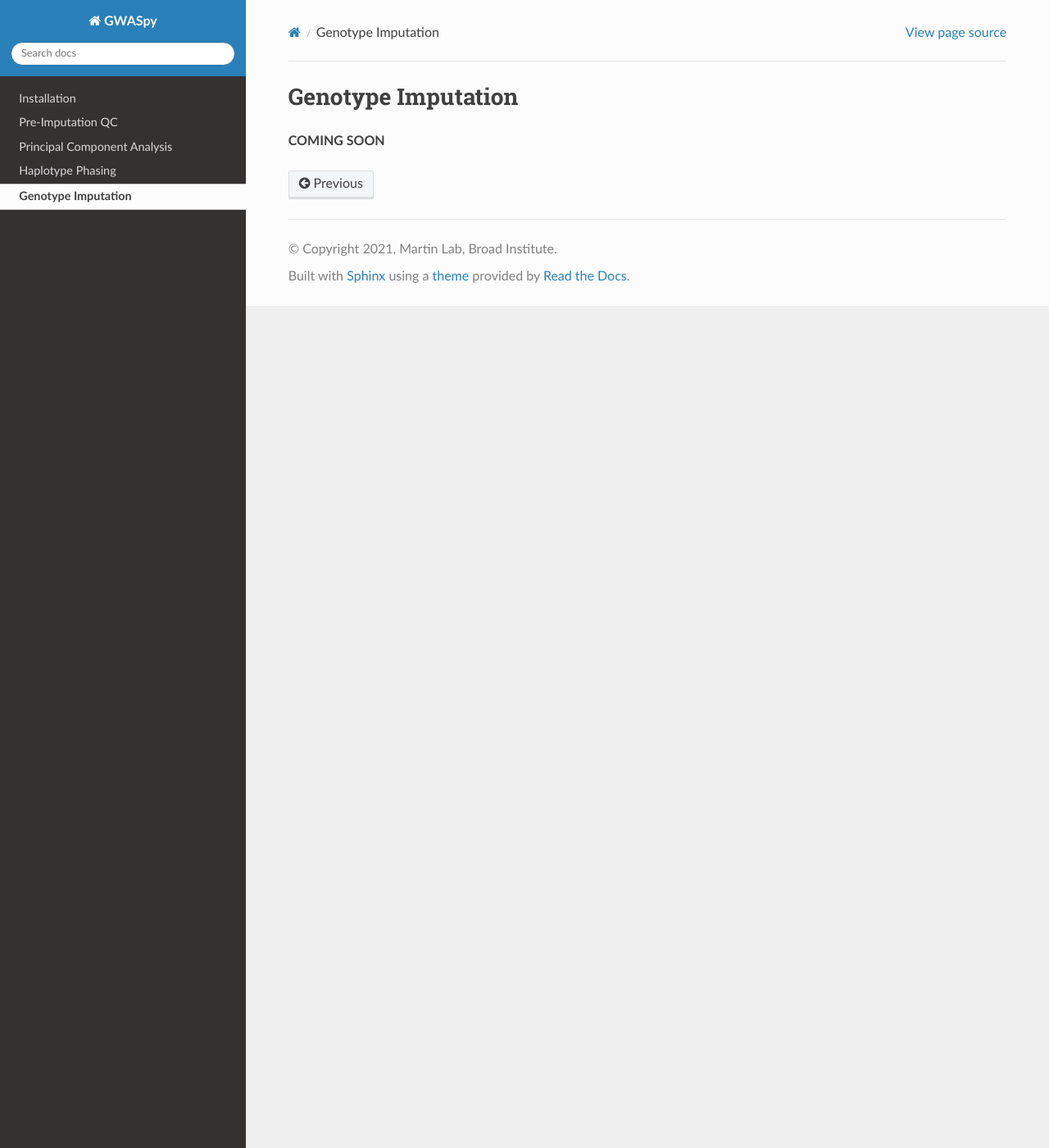
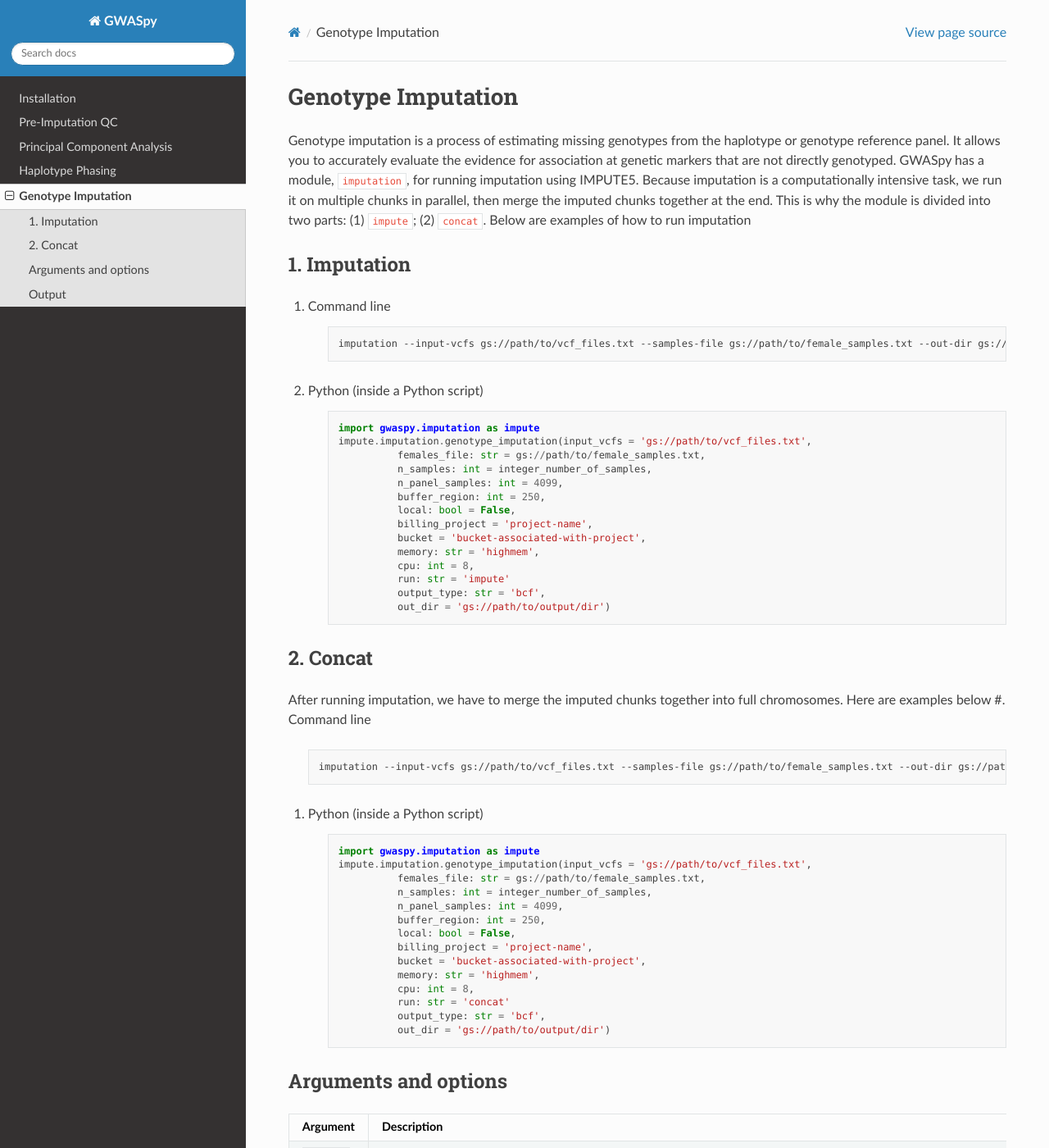
Before and after one commit to atgu/GWASpy, a Sphinx documentation site: the page built from docs/imputation.rst, in a window 1280 px wide and 1400 px high. Shown: the whole window at 82% size. Built offline with Sphinx 7.4.7 and the Read the Docs theme 2.0.0, drawn with Linux system fonts in a browser that asks for light colours; some of the changed text lies outside the part shown.

Commit message:
updated imputation section

```diff
--- a/docs/imputation.rst
+++ b/docs/imputation.rst
@@ -4,4 +4,107 @@
 Genotype Imputation
 ===================
 
-**COMING SOON**
+Genotype imputation is a process of estimating missing genotypes from the haplotype or genotype reference panel. It
+allows you to accurately evaluate the evidence for association at genetic markers that are not directly genotyped.
+GWASpy has a module, :code:`imputation`, for running imputation using IMPUTE5. Because imputation is a computationally
+intensive task, we run it on multiple chunks in parallel, then merge the imputed chunks together at the end. This is why
+the module is divided into two parts: (1) :code:`impute`; (2) :code:`concat`. Below are examples of how to run imputation
+
+1. Imputation
+#############
+#. Command line
+
+    .. code-block:: sh
+
+        imputation --input-vcfs gs://path/to/vcf_files.txt --samples-file gs://path/to/female_samples.txt --out-dir gs://path/to/output/dir --billing-project project-name --bucket bucket-associated-with-project --run impute --n-samples integer_number_of_samples
+
+#. Python (inside a Python script)
+
+    .. code-block:: python
+
+            import gwaspy.imputation as impute
+            impute.imputation.genotype_imputation(input_vcfs = 'gs://path/to/vcf_files.txt',
+                      females_file: str = gs://path/to/female_samples.txt,
+                      n_samples: int = integer_number_of_samples,
+                      n_panel_samples: int = 4099,
+                      buffer_region: int = 250,
+                      local: bool = False,
+                      billing_project = 'project-name',
+                      bucket = 'bucket-associated-with-project',
+                      memory: str = 'highmem',
+                      cpu: int = 8,
+                      run: str = 'impute'
+                      output_type: str = 'bcf',
+                      out_dir = 'gs://path/to/output/dir')
+
+2. Concat
+#########
+After running imputation, we have to merge the imputed chunks together into full chromosomes. Here are examples below
+#. Command line
+
+    .. code-block:: sh
+
+        imputation --input-vcfs gs://path/to/vcf_files.txt --samples-file gs://path/to/female_samples.txt --out-dir gs://path/to/output/dir --billing-project project-name --bucket bucket-associated-with-project --run concat --n-samples integer_number_of_samples
+
+#. Python (inside a Python script)
+
+    .. code-block:: python
+
+            import gwaspy.imputation as impute
+            impute.imputation.genotype_imputation(input_vcfs = 'gs://path/to/vcf_files.txt',
+                      females_file: str = gs://path/to/female_samples.txt,
+                      n_samples: int = integer_number_of_samples,
+                      n_panel_samples: int = 4099,
+                      buffer_region: int = 250,
+                      local: bool = False,
+                      billing_project = 'project-name',
+                      bucket = 'bucket-associated-with-project',
+                      memory: str = 'highmem',
+                      cpu: int = 8,
+                      run: str = 'concat'
+                      output_type: str = 'bcf',
+                      out_dir = 'gs://path/to/output/dir')
+
+
+
+Arguments and options
+#####################
+
+.. list-table::
+   :widths: 15 50
+   :header-rows: 1
+
+   * - Argument
+     - Description
+   * - :code:`--input-vcfs`
+     - Path to where text file containing VCF(s) for target genotypes paths is
+   * - :code:`--samples-file`
+     - Text file with list of FEMALE samples, one sample ID each line, that are in the dataset. This is crucial for chromosome X imputation as the data is split by sex
+   * - :code:`--local`
+     - Type of service. Default is Service backend where jobs are executed on a multi-tenant compute cluster in Google Cloud
+   * - :code:`--billing-project`
+     - Billing project to be used for the job(s)
+   * - :code:`--bucket`
+     - Bucket associated with the billing project
+   * - :code:`--memory`
+     - Memory to use for imputation. Options: [:code:`lowmem`, :code:`standard`, :code:`highmem`]. Default is :code:`highmem`
+   * - :code:`--cpu-concat`
+     - CPU to use for the concatenation step. Default is 8
+   * - :code:`--n-samples`
+     - Total number of samples in your dataset. We use this to estimate some of the job resources like storage.
+   * - :code:`--buffer-region`
+     - Buffer region to be used during imputation. This helps prevent imputation quality from deteriorating near the edges of the region. Default is 250 KB
+   * - :code:`--run`
+     - Process to run. Options: [:code:`impute`, :code:`concat`]. Default is :code:`impute`
+   * - :code:`--out-type`
+     - Output type. Options: [:code:`bcf`, :code:`vcf`]. Default is :code:`bcf` [HIGHLY RECOMMENDED SINCE BCFs ARE GENERALLY MORE EFFICIENT TO WORK WITH AND TAKE UP LESS SPACE]
+   * - :code:`--out-dir`
+     - Path to where output files will be saved
+
+Output
+######
+The resulting output is a VCF file per chromosome with imputed genotypes.
+
+.. note::
+    Concatenating BCFs from imputation by chromosome is slower when the output is VCF compared to a BCF. The size may
+    also differ significantly between BCF and VCF.
--- a/docs/index.rst
+++ b/docs/index.rst
@@ -18,7 +18,3 @@ Contents
     Principal Component Analysis <pca.rst>
     Haplotype Phasing <phasing.rst>
     Genotype Imputation <imputation.rst>
-
-==================
-Indices and tables
-==================
```
Also changed, not shown: 12 other files.
